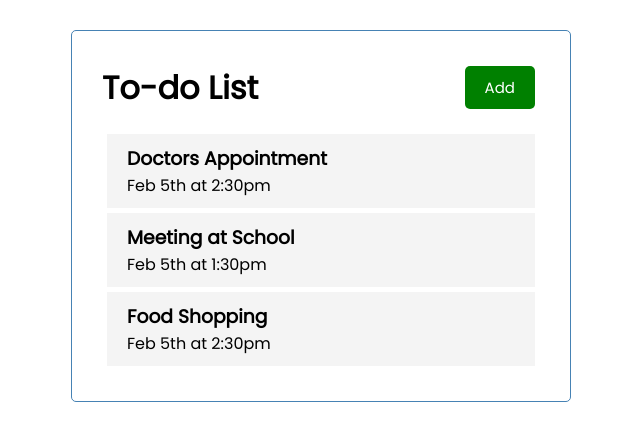
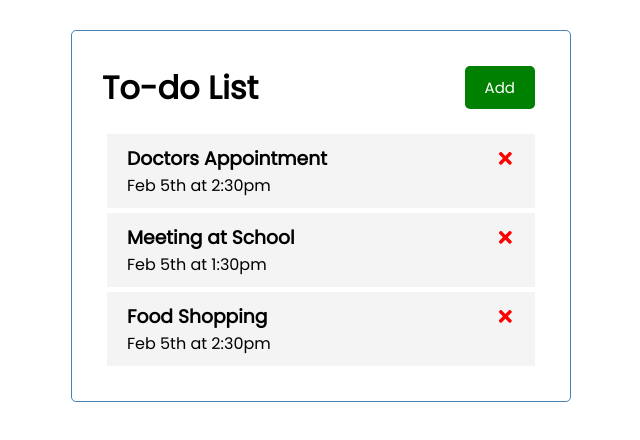
Before and after one commit to nuovodw/react-todo-list, a React (Create React App) app: page / in a window 1280 px wide. Shown: the top 440 px of the page, without its empty margins (319-959 px from the left). Built offline with nearby package versions, Linux system fonts and the light colour scheme.

Commit message:
add react-icons

```diff
--- a/package.json
+++ b/package.json
@@ -8,6 +8,7 @@
     "@testing-library/user-event": "^12.8.3",
     "react": "^17.0.2",
     "react-dom": "^17.0.2",
+    "react-icons": "^4.2.0",
     "react-scripts": "4.0.3",
     "web-vitals": "^1.1.2"
   },
--- a/src/components/Task.js
+++ b/src/components/Task.js
@@ -1,7 +1,11 @@
+import { FaTimes, faTimes } from 'react-icons/fa';
+
 const Task = ({ task }) => {
 	return (
 		<div className='task'>
-			<h3>{task.text}</h3>
+			<h3>
+				{task.text} <FaTimes style={{ color: 'red', cursor: 'pointer' }} />
+			</h3>
 			<p>{task.day}</p>
 		</div>
 	);
```
Also changed, not shown: 1 other file (tests, documents, lock files or other folders).
